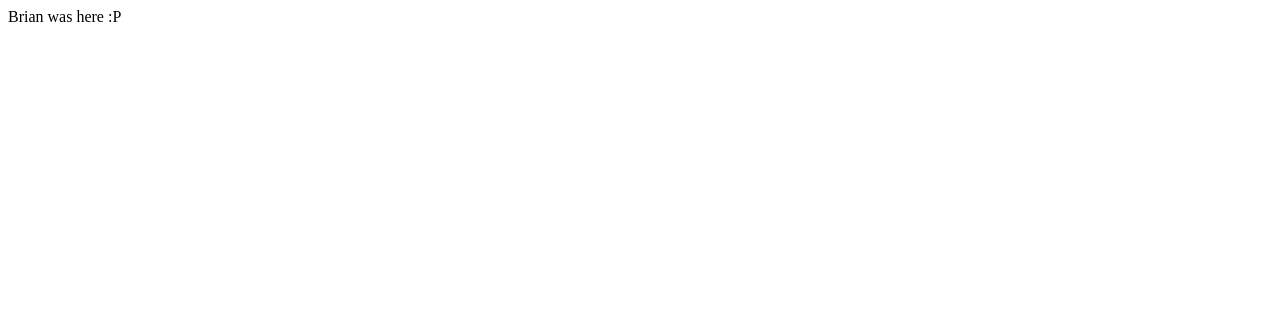
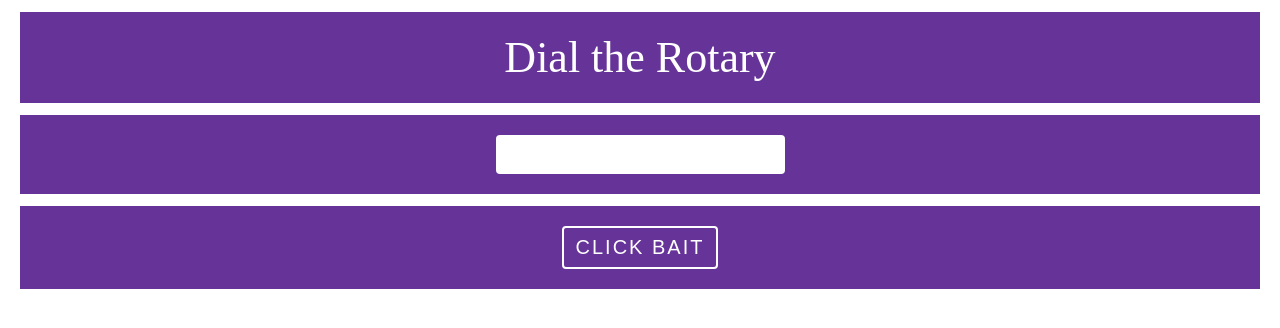
Before and after one commit to bcbrian/supreme-rotary-phone, a website: page index.html in a window 1280 px wide. Drawn offline with Linux system fonts and the light colour scheme.

Commit message:
we talked about the basics

```diff
--- a/index.html
+++ b/index.html
@@ -1 +1,46 @@
-Brian was here :P
+<style>
+  div {
+    background-color: rebeccapurple;
+    color: white;
+    margin: 12px;
+    padding: 20px;
+    text-align: center;
+    font-size: 44px;
+  }
+
+  input,
+  button {
+    border: none;
+    border-radius: 4px;
+    padding: 8px 12px;
+    font-size: 20px;
+  }
+
+  button {
+    border: 2px solid white;
+    color: white;
+    background-color: rebeccapurple;
+    text-transform: uppercase;
+    letter-spacing: 2px;
+  }
+</style>
+
+<div>
+  Dial the Rotary
+</div>
+
+<div>
+  <input />
+</div>
+
+<div>
+  <button onclick="mcbeachey('Hi, all of you peoples!')">
+    click bait
+  </button>
+</div>
+
+<script>
+  function mcbeachey(rootkiller12) {
+    alert(rootkiller12);
+  }
+</script>
```
